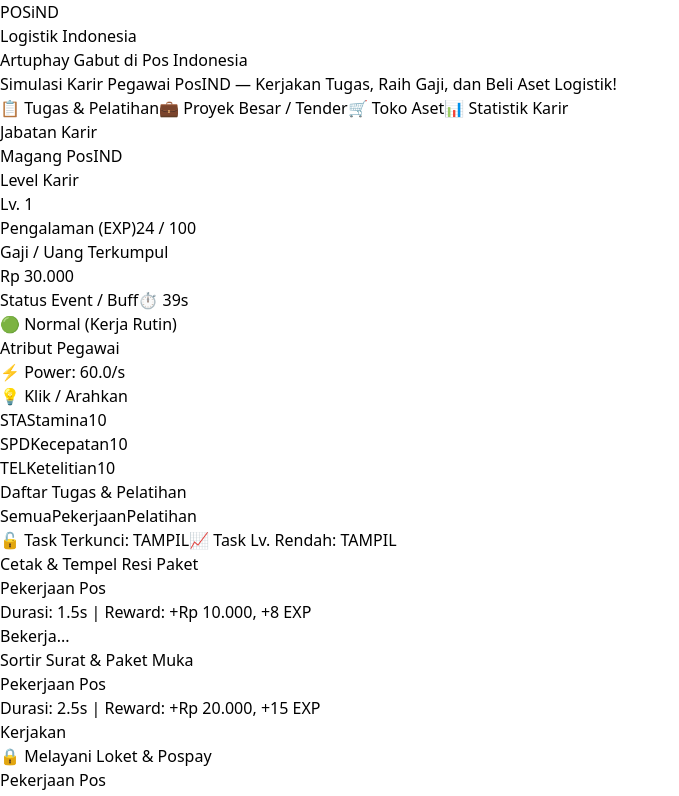
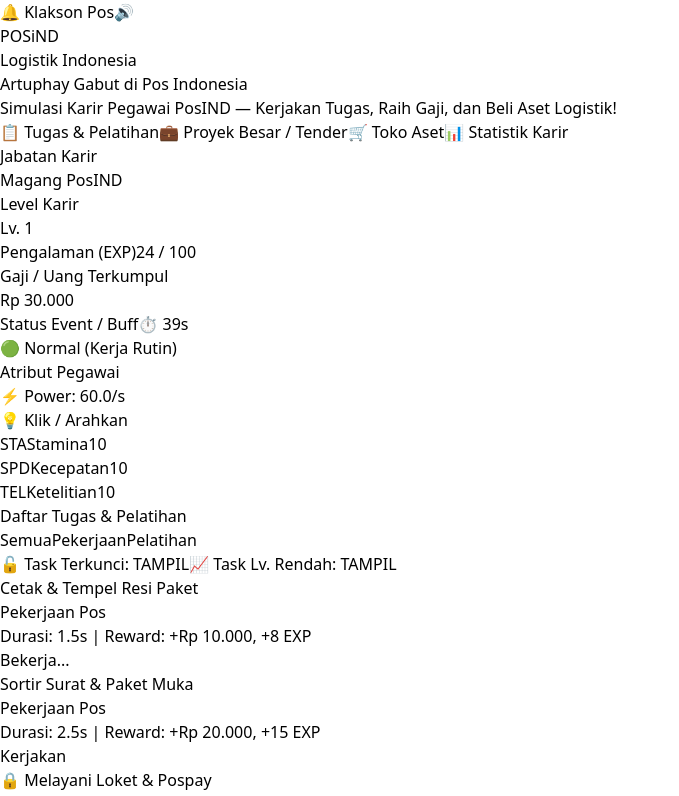
Before and after one commit to artuphay/idle-rpg-game, a React (Vite) app: page / in a window 1280 px wide. Shown: the top 796 px of the page, without its empty margins (0-679 px from the left). Built offline with nearby package versions, Linux system fonts and the light colour scheme.

Commit message:
feat: add pospay audio bell sound and toggle controls

```diff
--- a/src/App.tsx
+++ b/src/App.tsx
@@ -19,6 +19,7 @@
     hideLocked,
     hideLowLevel,
     categoryFilter,
+    soundEnabled,
     currentEvent,
     activeBuff,
     timeUntilNextEvent,
@@ -30,6 +31,8 @@
     buyShopItem,
     toggleHideLocked,
     toggleHideLowLevel,
+    toggleSound,
+    triggerPosBell,
     setCategoryFilter,
     resolveEventOption,
     dismissEventNotification,
@@ -110,6 +113,24 @@
         {/* Header Logo POS iND Style */}
         <div className="bg-[#141E36] border border-[#23335A] rounded-2xl p-6 text-center shadow-xl relative overflow-hidden">
           <div className="absolute top-0 left-0 right-0 h-1 bg-gradient-to-r from-orange-600 via-orange-500 to-blue-600"></div>
+
+          {/* Tombol Klakson & Mute Suara di Pojok Header */}
+          <div className="absolute top-4 right-4 flex items-center gap-2">
+            <button
+              onClick={triggerPosBell}
+              className="bg-[#0A0F1D] hover:bg-[#1E2D50] border border-orange-500/50 text-orange-400 text-xs px-3 py-1.5 rounded-xl font-bold transition flex items-center gap-1 shadow-md"
+              title="Bunyikan Bel Sepeda Pos"
+            >
+              🔔 Klakson Pos
+            </button>
+            <button
+              onClick={toggleSound}
+              className="bg-[#0A0F1D] hover:bg-[#1E2D50] border border-[#23335A] text-slate-300 text-xs px-2.5 py-1.5 rounded-xl font-bold transition"
+              title={soundEnabled ? 'Matikan Suara' : 'Nyalakan Suara'}
+            >
+              {soundEnabled ? '🔊' : '🔇'}
+            </button>
+          </div>
 
           <div className="inline-flex flex-col items-center justify-center">
             <div className="flex items-baseline font-black text-3xl md:text-4xl tracking-tighter select-none">
--- a/src/store/useGameStore.ts
+++ b/src/store/useGameStore.ts
@@ -1,5 +1,6 @@
 import { create } from 'zustand';
 import { persist } from 'zustand/middleware';
+import { playPosBellSound } from '../utils/audio';
 
 export interface Task {
   id: string;
@@ -300,6 +301,7 @@
   hideLocked: boolean;
   hideLowLevel: boolean;
   categoryFilter: 'all' | 'Pekerjaan Pos' | 'Pelatihan Kerja';
+  soundEnabled: boolean;
 
   currentEvent: RandomEvent | null;
   activeBuff: ActiveBuff | null;
@@ -313,6 +315,8 @@
   buyShopItem: (itemId: string) => void;
   toggleHideLocked: () => void;
   toggleHideLowLevel: () => void;
+  toggleSound: () => void;
+  triggerPosBell: () => void;
   setCategoryFilter: (cat: 'all' | 'Pekerjaan Pos' | 'Pelatihan Kerja') => void;
   resolveEventOption: (optionIndex: number) => void;
   dismissEventNotification: () => void;
@@ -341,6 +345,7 @@
       hideLocked: false,
       hideLowLevel: false,
       categoryFilter: 'all',
+      soundEnabled: true,
 
       currentEvent: null,
       activeBuff: null,
@@ -350,15 +355,21 @@
       setActiveTab: (tab) => set({ activeTab: tab }),
       toggleHideLocked: () => set((state) => ({ hideLocked: !state.hideLocked })),
       toggleHideLowLevel: () => set((state) => ({ hideLowLevel: !state.hideLowLevel })),
-      setCategoryFilter: (cat) => set({ categoryFilter: cat }),
+      toggleSound: () => set((state) => ({ soundEnabled: !state.soundEnabled })),
       dismissEventNotification: () => set({ eventNotification: null }),
+
+      triggerPosBell: () => {
+        if (get().soundEnabled) {
+          playPosBellSound();
+        }
+      },
 
       setActiveTask: (taskId) => {
         set({ activeTaskId: taskId, taskProgress: 0 });
       },
 
       startBigProject: (projectId) => {
-        const { bigProjects, stats, level } = get();
+        const { bigProjects, stats, level, soundEnabled } = get();
         const proj = bigProjects.find((p) => p.id === projectId);
         if (!proj || proj.completed || level < proj.reqLevel) return;
 
@@ -366,6 +377,8 @@
           set({ eventNotification: 'Atribut pegawai Anda belum memenuhi syarat tender proyek ini!' });
           return;
         }
+
+        if (soundEnabled) playPosBellSound();
 
         set({
           activeProjectId: projectId,
@@ -381,9 +394,11 @@
       },
 
       buyShopItem: (itemId) => {
-        const { gold, shopItems } = get();
+        const { gold, shopItems, soundEnabled } = get();
         const item = shopItems.find((i) => i.id === itemId);
         if (!item || item.owned || gold < item.cost) return;
+
+        if (soundEnabled) playPosBellSound();
 
         set({
           gold: gold - item.cost,
@@ -392,7 +407,7 @@
       },
 
       resolveEventOption: (optionIndex) => {
-        const { currentEvent } = get();
+        const { currentEvent, soundEnabled } = get();
         if (!currentEvent) return;
 
         const option = currentEvent.options[optionIndex];
@@ -401,6 +416,7 @@
         const result = option.action(get());
 
         if (result.success) {
+          if (soundEnabled) playPosBellSound();
           const state = get();
           let newGold = state.gold - (result.costGold || 0) + (result.rewardGold || 0);
           let newExp = state.exp + (result.rewardExp || 0);
@@ -434,7 +450,7 @@
 
       gameTick: (deltaTime) => {
         const state = get();
-        const { activeTaskId, taskProgress, level, exp, maxExp, gold, stats, shopItems, bigProjects, activeProjectId, totalTasksCompleted, totalEarnings, activeBuff, timeUntilNextEvent, currentEvent } = state;
+        const { activeTaskId, taskProgress, level, exp, maxExp, gold, stats, shopItems, bigProjects, activeProjectId, totalTasksCompleted, totalEarnings, activeBuff, timeUntilNextEvent, currentEvent, soundEnabled } = state;
 
         let nextEventTimer = timeUntilNextEvent - deltaTime;
         let nextCurrentEvent = currentEvent;
@@ -471,6 +487,7 @@
             const newTimeRemaining = proj.timeRemaining - deltaTime;
 
             if (newWorkPoints >= proj.totalWorkPoints) {
+              if (soundEnabled) playPosBellSound();
               updatedBigProjects[projIdx] = {
                 ...proj,
                 currentWorkPoints: proj.totalWorkPoints,
@@ -531,6 +548,7 @@
         const nextProgress = taskProgress + progressIncrement;
 
         if (nextProgress >= 100) {
+          if (soundEnabled) playPosBellSound();
           let newGold = gold + bonusGoldFromProj + Math.floor(currentTask.rewardGold * goldBuffMult);
           let newExp = exp + bonusExpFromProj + Math.floor(currentTask.rewardExp * totalExpBonus * expBuffMult);
           let newStats = { ...stats };
--- /dev/null
+++ b/src/utils/audio.ts
@@ -0,0 +1,12 @@
+export const playPosBellSound = () => {
+  try {
+    const audio = new Audio('/pospay-bell.mp3');
+    audio.volume = 0.6;
+    audio.play().catch((err) => {
+      // Menangani aturan autoplay browser
+      console.log('Audio dimainkan setelah interaksi pertama:', err);
+    });
+  } catch (e) {
+    console.error('Error memutar audio:', e);
+  }
+};
```
Also changed, not shown: 1 other file (tests, documents, lock files or other folders).
